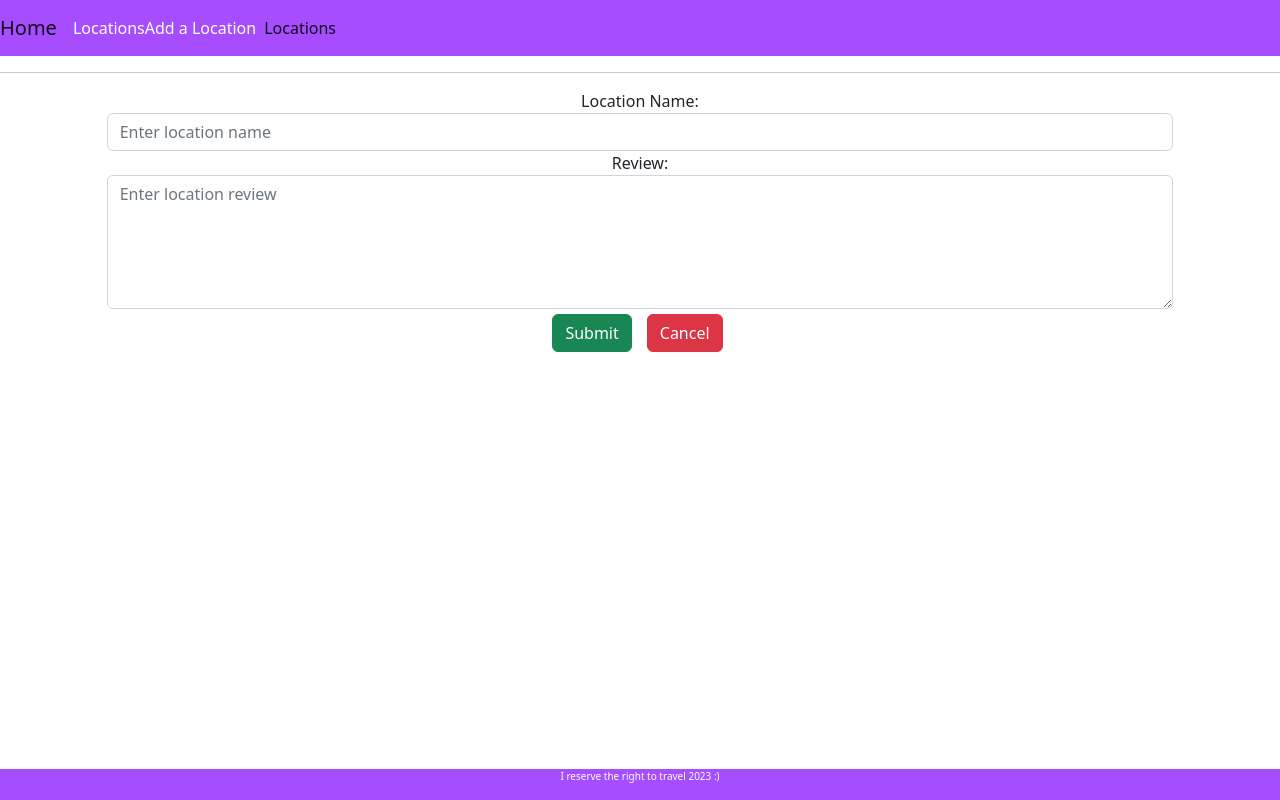
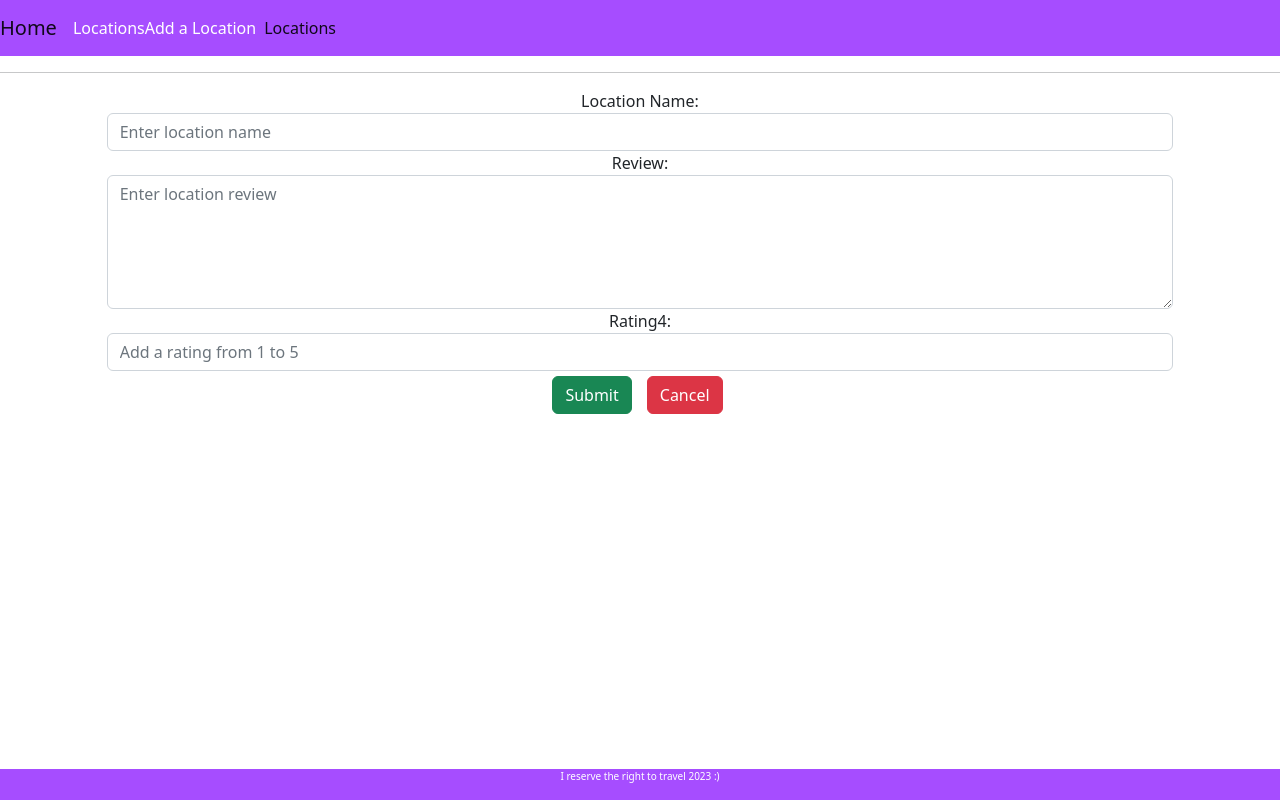
Before and after one commit to thegitofjune/travel-frontend, a React (Create React App) app: page /add-location in a window 1280 px wide. Built offline with nearby package versions, Linux system fonts and the light colour scheme.

Commit message:
adds the rating attribute to the add location form

```diff
--- a/src/components/AddLocation.jsx
+++ b/src/components/AddLocation.jsx
@@ -9,6 +9,7 @@ const AddLocation = () => {
     const locationApi = `http://localhost:8088/api/v1/locations/addLocation`
     const [name, setName] = useState('')
     const [review, setReview] = useState('')
+    const [rating, setRating] = useState("")
     const sleep = ms => new Promise(r => setTimeout(r, 1000));
 
     const createLocation = (event) => {
@@ -18,6 +19,7 @@ const AddLocation = () => {
         axios.post(locationApi, {
             name: name,
             review: review,
+            rating: rating
         }).then(() => {
             sleep();
             navigate('/locations')
@@ -35,6 +37,10 @@ const AddLocation = () => {
                     <label htmlFor="exampleInputReview">Review:</label>
                     <textarea className="form-control" id="review" rows="5" placeholder="Enter location review" value={review} onChange={event => setReview(event.target.value)}></textarea>
                 </div>
+                <div className="form-group">
+                    <label htmlFor="exampleInputRating">Rating4:</label>
+                    <input type="number" className="form-control" id="review"  placeholder="Add a rating from 1 to 5" value={rating} onChange={event => setRating(event.target.value)}/>
+                </div>
                 <button type="submit" className="btn btn btn-success  button-padding">Submit</button>
                 <button type="button" className="btn btn-danger button-padding" onClick={() => navigate('/locations')}>Cancel</button>
             </form>
```
